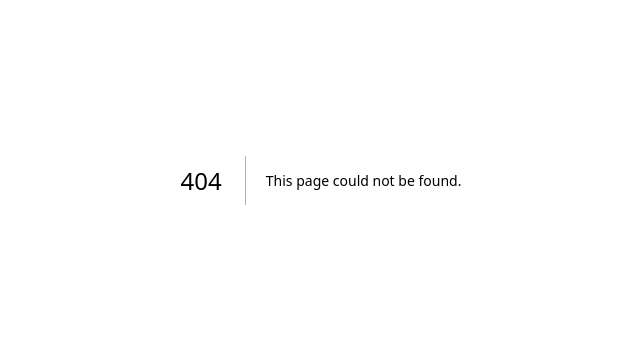
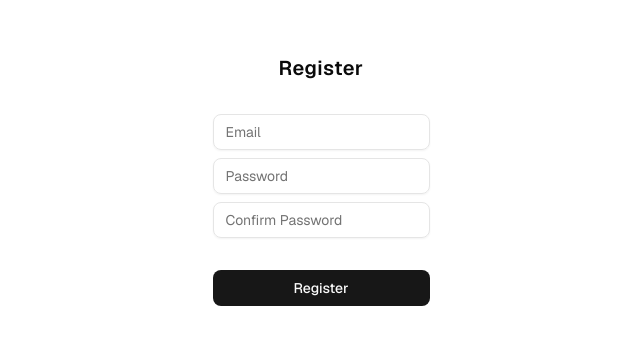
Before and after one commit to anovanova/bus-booking-web, a Next.js app: page /register in a window 1280 px wide. Before the commit this address had no page. Shown: the part 220-564 px from the top of the page, without its empty margins (319-959 px from the left). Built offline with nearby package versions, Linux system fonts and the light colour scheme.

Commit message:
feat(): add register page

```diff
--- /dev/null
+++ b/src/app/(auth)/register/page.tsx
@@ -0,0 +1,23 @@
+import { Button } from "@/components/ui/button";
+import { Input } from "@/components/ui/input";
+
+export default function Register() {
+  return (
+    <div className="font-sans grid grid-rows-[20px_1fr_20px] items-center justify-items-center min-h-screen p-8 pb-20 gap-16 sm:p-20">
+      <main className="flex flex-col gap-[32px] row-start-2 items-center sm:items-start">
+        <div className="w-full text-center">
+          <h1 className="text-xl font-semibold tracking-wide">Register</h1>
+        </div>
+
+        <div className="flex w-full flex-col gap-2">
+          <Input type="email" placeholder="Email" />
+          <Input type="password" placeholder="Password" />
+          <Input type="password" placeholder="Confirm Password" />
+        </div>
+        <div className="w-full">
+          <Button className="w-full">Register</Button>
+        </div>
+      </main>
+    </div>
+  );
+}
```
